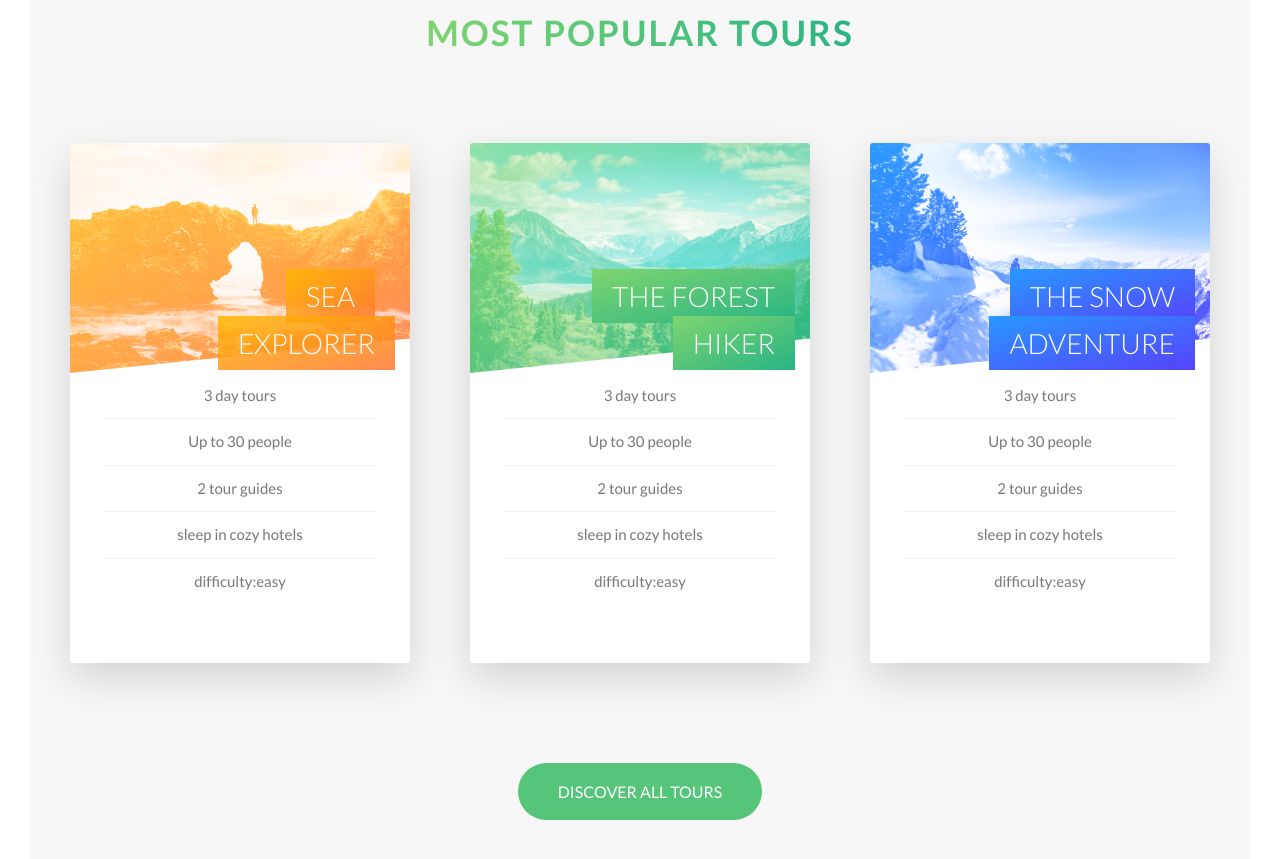
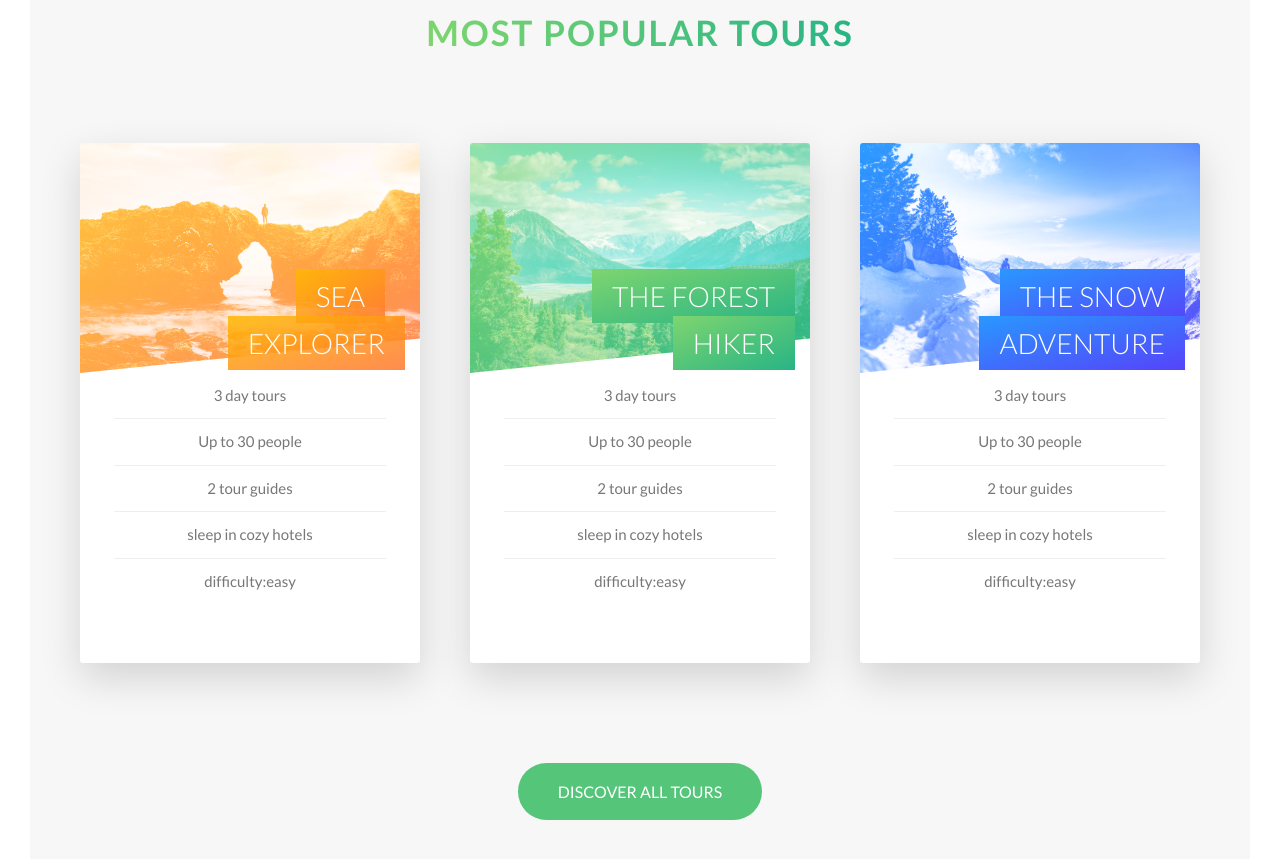
Before and after one commit to imtiazzarif/natours, a website: page index.html in a window 1280 px wide. Shown: the part 2369-3228 px from the top of the page. Drawn offline with Linux system fonts and the light colour scheme.

Commit message:
edit home sass

```diff
--- a/sass/pages/_home.scss
+++ b/sass/pages/_home.scss
@@ -1,14 +1,16 @@
+.row {
+  display: flex;
+  justify-content: center;
+  max-width: 114rem;
+  column-gap: 5rem;
+  margin: 0 auto;
+}
 .section-about {
   background-color: $color-grey-light-1;
   padding: 25rem 0;
   margin-top: -20vh;
-  .row {
-    display: flex;
-    justify-content: center;
-    padding: 0 5rem;
   .col {
     flex-basis: 45%;
-    }
   }
 }
 .section-features {
@@ -20,14 +22,10 @@
     ),
     url(../img/nat-4.jpg) no-repeat center/cover;
 
-  .row {
-    display: flex;
-    justify-content: center;
-    column-gap: 5rem;
   .col {
     flex: 0 0 20%;
   }
-  }
+
   & > * {
     transform: skewY(7deg);
   }
@@ -40,14 +38,8 @@
   padding: 25rem 0 50rem 0;
 }
 .section-tours {
-  .row {
-    display: flex;
-    column-gap: 6rem;
-    justify-content: center;
-    justify-items: center;
   .col {
     flex-basis: 34rem;
-    }
   }
 }
 .section-stories {
```
Also changed, not shown: css/style.css. Lines whose indentation alone changed are shown as unchanged.
